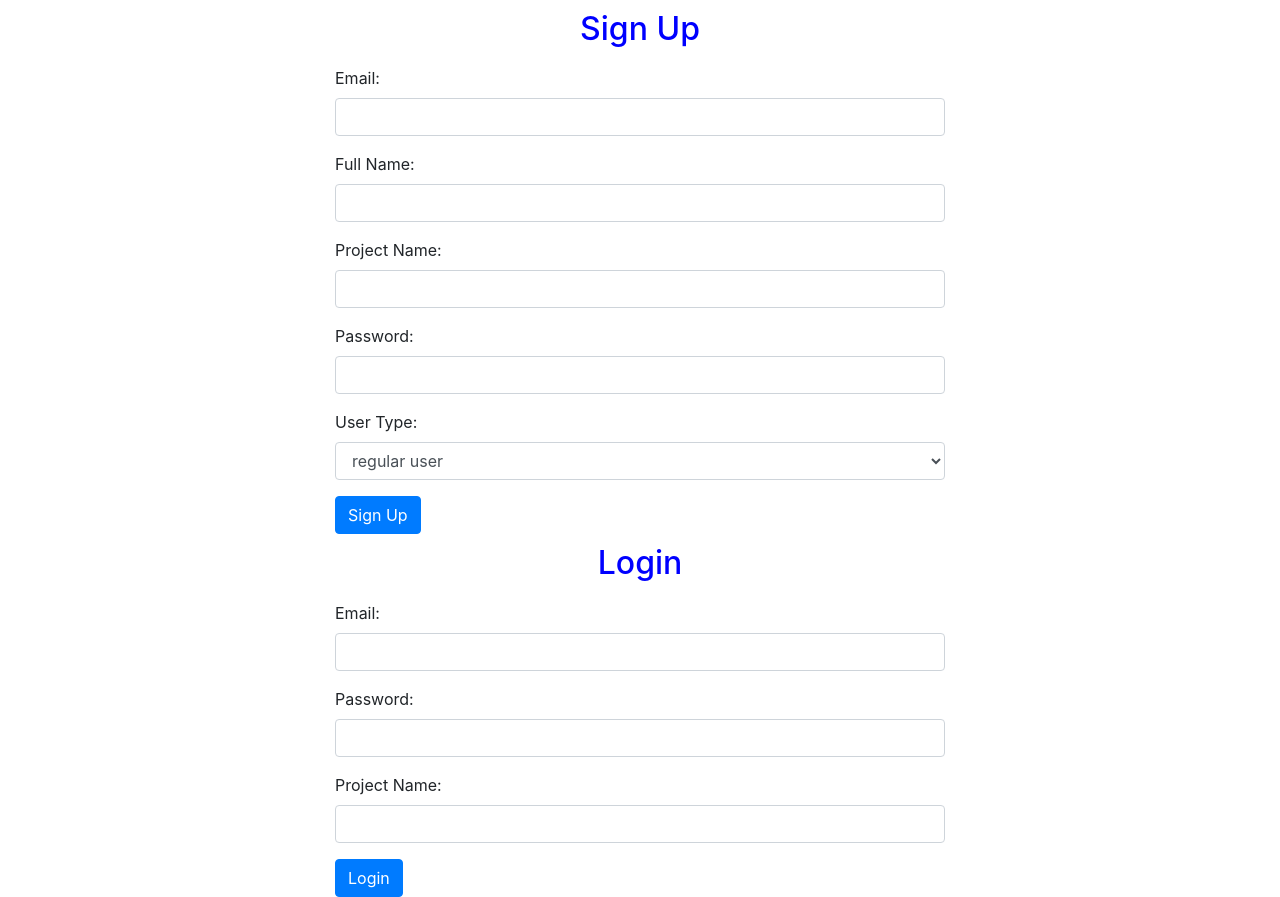
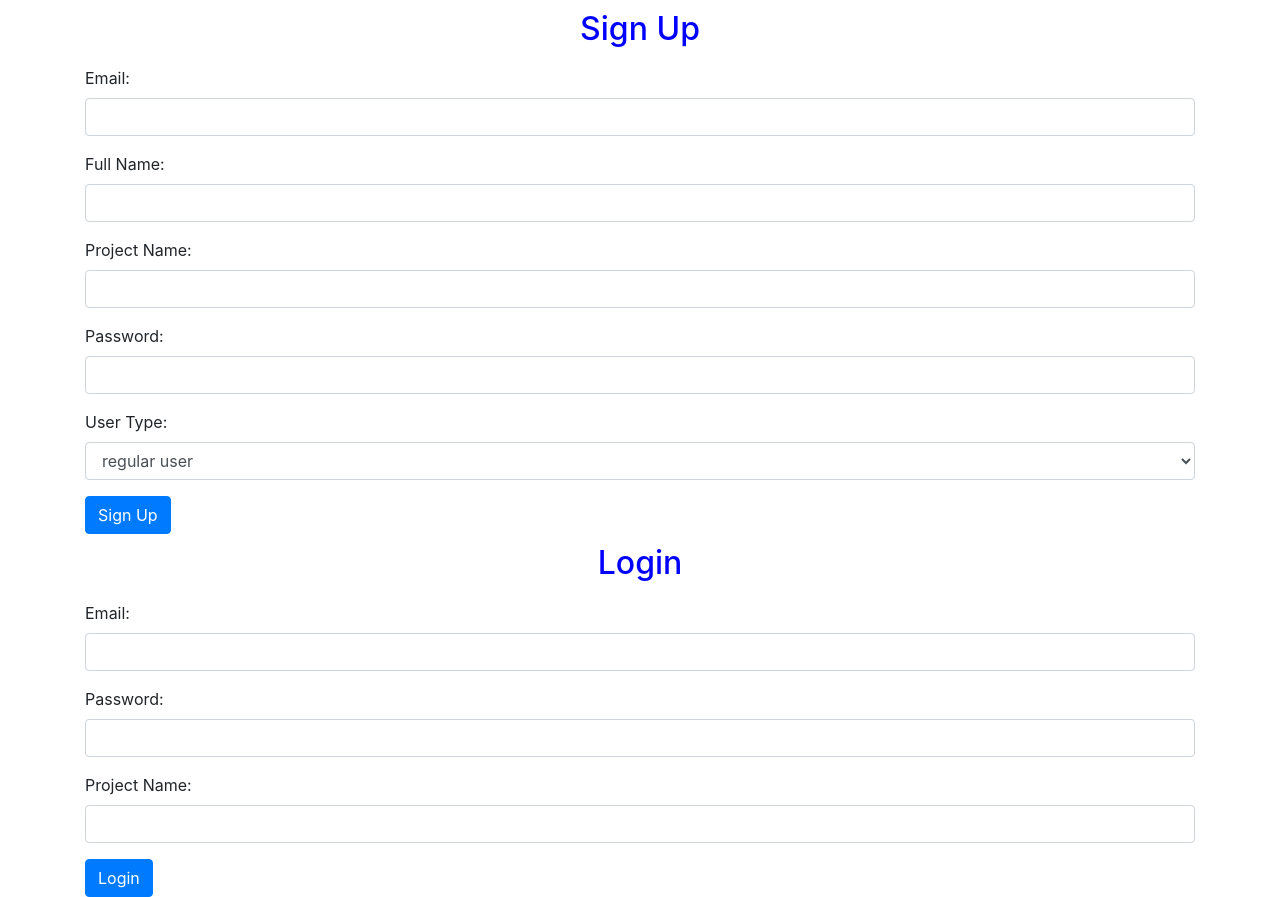
Before and after one commit to Myspheet/promise-scrum, an Angular app: page / in a window 1280 px wide. Built offline with nearby package versions, Linux system fonts and the light colour scheme.

Commit message:
Updated Password pattern validation

```diff
--- a/src/app/login/login.component.css
+++ b/src/app/login/login.component.css
@@ -1,7 +1,3 @@
-.container{
-  width: 50%;
-}
-
 .signup-header{
   text-align: center;
    color: blue;
--- a/src/app/sign-up/sign-up.component.css
+++ b/src/app/sign-up/sign-up.component.css
@@ -1,7 +1,3 @@
-.container{
-  width: 50%;
-}
-
 .signup-header{
  text-align: center;
   color: blue;
--- a/src/app/sign-up/sign-up.component.ts
+++ b/src/app/sign-up/sign-up.component.ts
@@ -15,7 +15,7 @@ export class SignUpComponent implements OnInit {
       email: ['',  [Validators.required, Validators.email]],
       fullname: ['', Validators.required],
       projectName: ['', Validators.required],
-      password: ['', [Validators.required, Validators.pattern('^(?=.*[0-9])(?=.*[#$@!%&*?]).{8,15}$')]],
+      password: ['', [Validators.required, Validators.pattern('^(?=.*[0-9])(?=.*[^\w\s]).{8,15}$')]],
       userType: ['regular user', Validators.required],
     });
 
```
